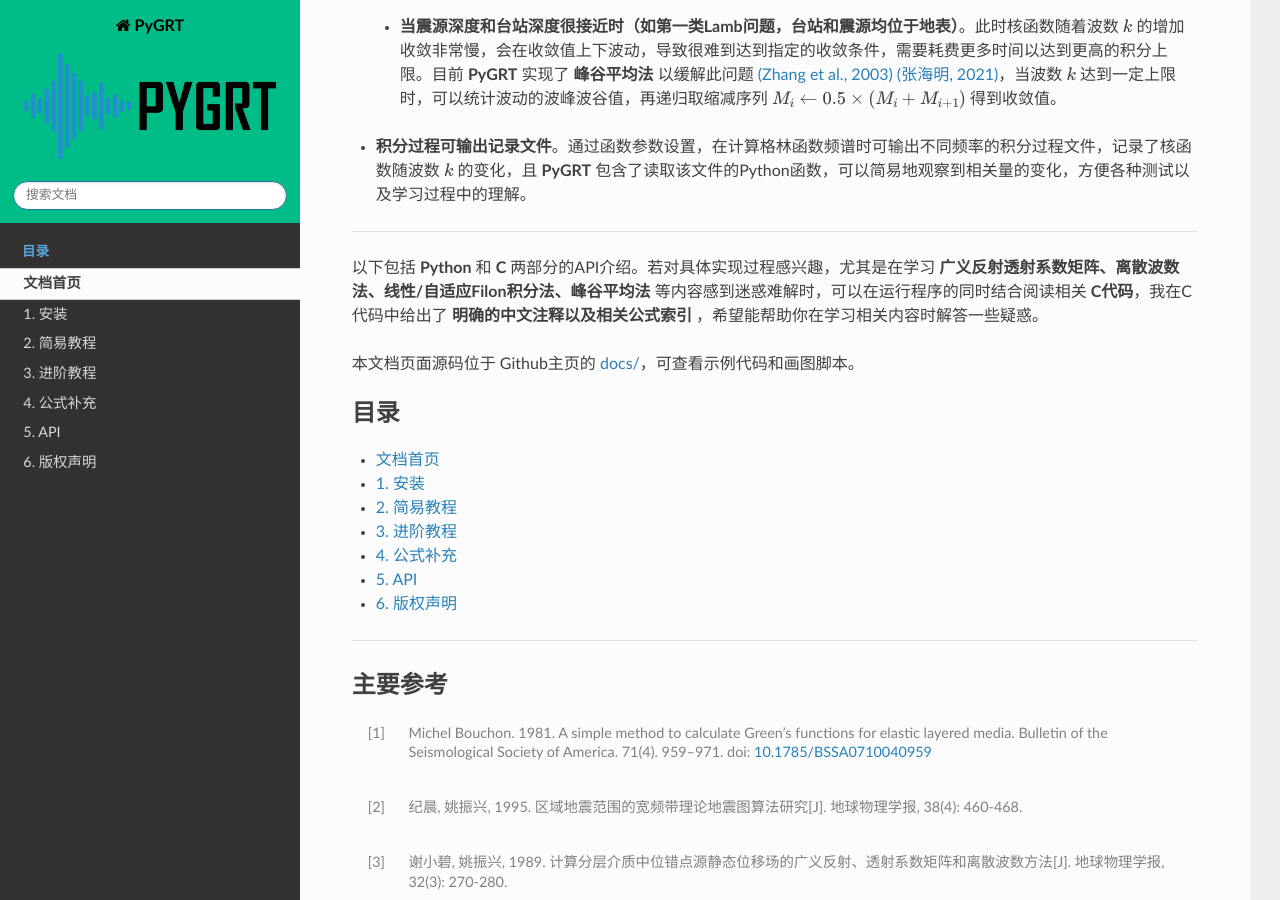
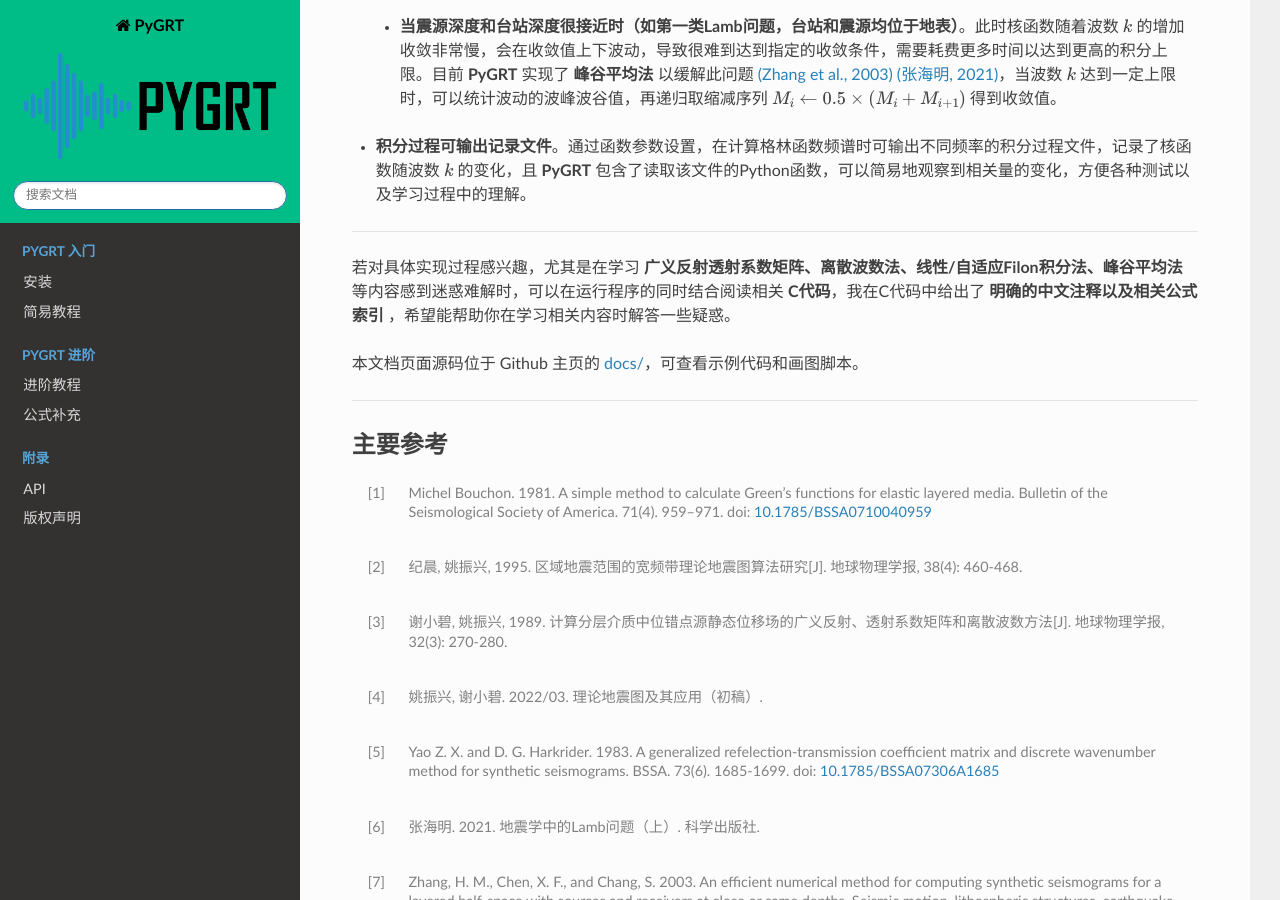
Before and after one commit to Dengda98/PyGRT, a Sphinx documentation site: the page built from docs/source/index.rst, in a window 1280 px wide and 900 px high, scrolled down 1071 px. Built offline with Sphinx 7.4.7 and the Read the Docs theme 3.1.0, drawn with Linux system fonts in a browser that asks for light colours; pages that are not in the unit, such as notebooks, are missing from menus; comment, search, counter and statistics services are not loaded; the version number is read from the project's files by our own code.

Commit message:
DOC: update

```diff
--- a/docs/source/conf.py
+++ b/docs/source/conf.py
@@ -99,7 +99,7 @@ html_theme_options = {
     'prev_next_buttons_location': 'bottom',
     'style_external_links': False,
     'collapse_navigation': True,
-    'sticky_navigation': True,
+    'sticky_navigation': False, #True,
     'navigation_depth': 4,
     'includehidden': True,
     'titles_only': False,
--- a/docs/source/index.rst
+++ b/docs/source/index.rst
@@ -55,26 +55,9 @@
 
 --------------------------------------------------------------------------
 
+若对具体实现过程感兴趣，尤其是在学习 **广义反射透射系数矩阵、离散波数法、线性/自适应Filon积分法、峰谷平均法** 等内容感到迷惑难解时，可以在运行程序的同时结合阅读相关 **C代码**，我在C代码中给出了 **明确的中文注释以及相关公式索引** ，希望能帮助你在学习相关内容时解答一些疑惑。
 
-以下包括 **Python** 和 **C** 两部分的API介绍。若对具体实现过程感兴趣，尤其是在学习 **广义反射透射系数矩阵、离散波数法、线性/自适应Filon积分法、峰谷平均法** 等内容感到迷惑难解时，可以在运行程序的同时结合阅读相关 **C代码**，我在C代码中给出了 **明确的中文注释以及相关公式索引** ，希望能帮助你在学习相关内容时解答一些疑惑。
-
-本文档页面源码位于 Github主页的 `docs/ <https://github.com/Dengda98/PyGRT/tree/main/docs/source>`_，可查看示例代码和画图脚本。
-
-
-
-.. toctree::
-  :maxdepth: 1
-  :caption: 目录
-  :numbered: 3
-
-
-  文档首页 <self>
-  install
-  Tutorial/index
-  Advanced/index
-  Formula/index
-  API/api
-  copyright
+本文档页面源码位于 Github 主页的 `docs/ <https://github.com/Dengda98/PyGRT/tree/main/docs/source>`_，可查看示例代码和画图脚本。
 
 --------------------------------------------------------------------------
 
@@ -117,3 +100,31 @@
 .. _kennett&kerry_1979:
 
 .. [9] Kennett, B. L. N., and N. J. Kerry, 1979. Seismic waves in a stratified half space, Geophysical Journal International, 57, no. 3, 557–583, doi: `10.1111/j.1365-246X.1979.tb06779.x <https://doi.org/10.1111/j.1365-246X.1979.tb06779.x>`_
+
+
+
+.. toctree::
+   :caption: PyGRT 入门
+   :hidden:
+   :maxdepth: 1
+
+   install
+   Tutorial/index
+
+
+.. toctree::
+   :caption: PyGRT 进阶
+   :hidden:
+   :maxdepth: 1
+
+   Advanced/index
+   Formula/index
+
+
+.. toctree::
+   :caption: 附录
+   :hidden:
+   :maxdepth: 1
+
+   API/api
+   copyright
```
Also changed, not shown: 1 other file.
